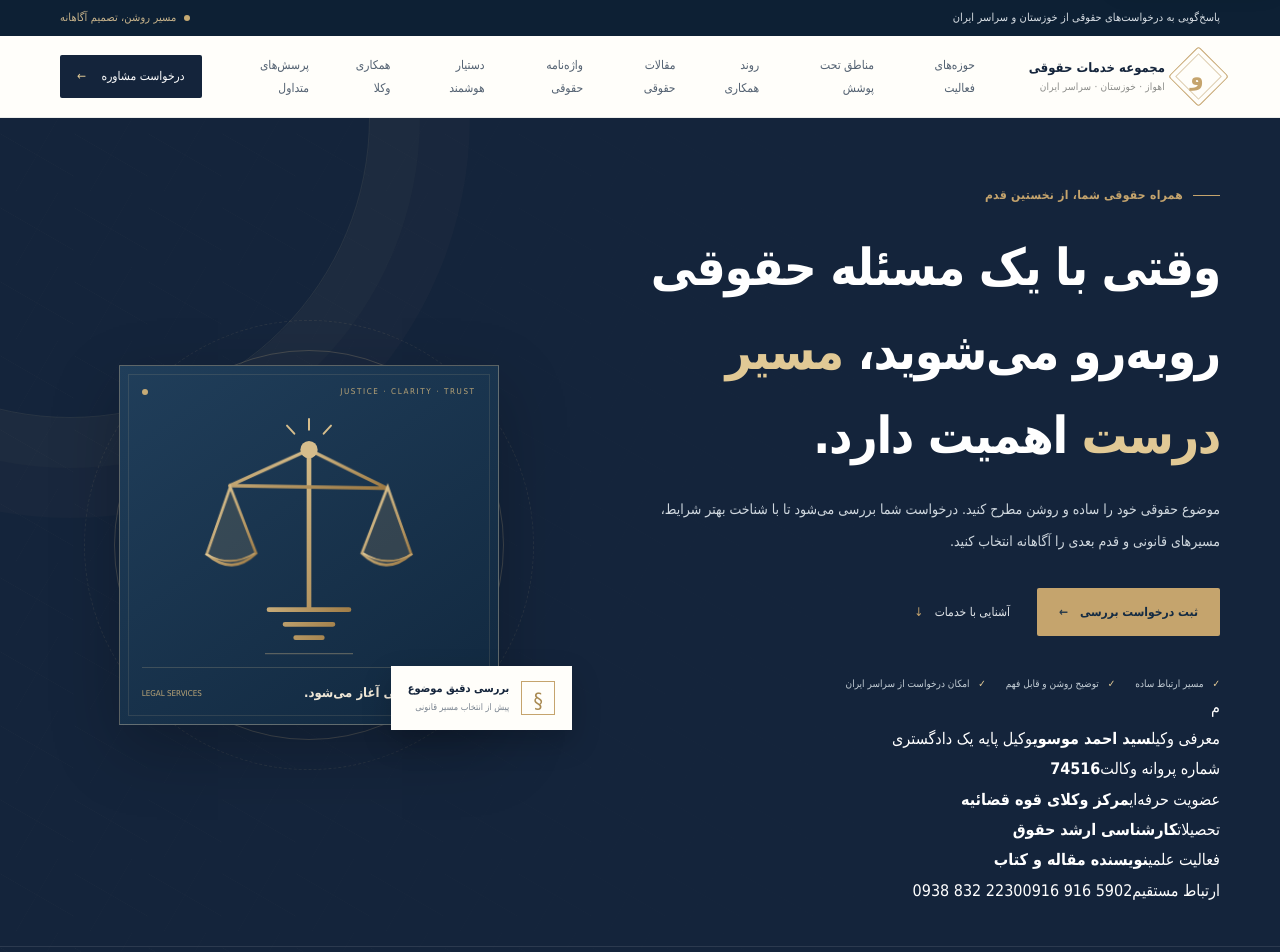
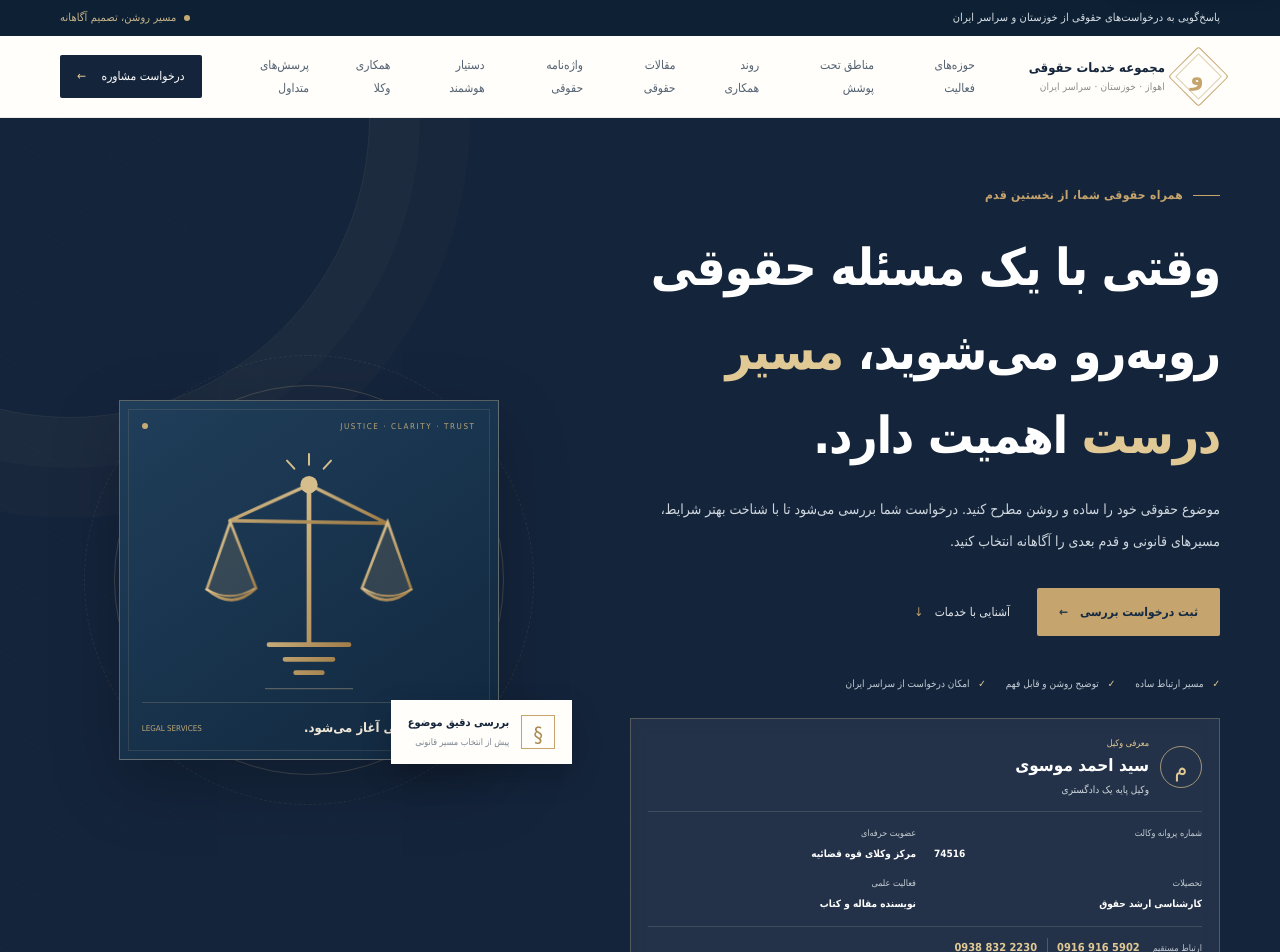
Before and after one commit to ahmadmousavi5908-crypto/vakilsite, a Next.js app: page / in a window 1280 px wide. Shown: the top 952 px of the page. Built offline with nearby package versions, Linux system fonts and the light colour scheme; no server answers; the database is empty.

Commit message:
Style attorney credentials and direct contact panel

```diff
--- a/src/app/globals.css
+++ b/src/app/globals.css
@@ -646,3 +646,21 @@ html {
 .city-national-link strong{font-size:11px;color:var(--navy)}
 .city-national-link small{font-size:9px;color:#7b8791;line-height:1.9}
 .city-national-link>b{color:#a88951;font-size:16px}
+
+
+.attorney-credentials{margin-top:25px;padding:16px 17px;background:rgba(255,255,255,.065);border:1px solid rgba(225,201,149,.27);backdrop-filter:blur(8px);max-width:590px}
+.attorney-identity{display:flex;align-items:center;gap:11px;padding-bottom:12px;border-bottom:1px solid rgba(255,255,255,.13)}
+.attorney-monogram{width:42px;height:42px;display:grid;place-items:center;border:1px solid rgba(225,201,149,.65);color:var(--gold-light);font-size:23px;border-radius:50%}
+.attorney-identity>div{display:grid;gap:0}
+.attorney-eyebrow{font-size:9px;color:var(--gold-light)}
+.attorney-identity strong{font-size:17px;color:#fff;line-height:1.6}
+.attorney-role{font-size:10px;color:#d0d8df}
+.attorney-credential-grid{display:grid;grid-template-columns:repeat(2,minmax(0,1fr));gap:12px 18px;padding:13px 0}
+.attorney-credential-grid>div{display:grid;gap:2px}
+.attorney-credential-grid span,.attorney-direct-lines>span{font-size:9px;color:#c5cdd5}
+.attorney-credential-grid strong{font-size:10px;color:#fff;font-weight:700}
+.attorney-direct-lines{display:flex;align-items:center;gap:9px;flex-wrap:wrap;padding-top:11px;border-top:1px solid rgba(255,255,255,.13)}
+.attorney-direct-lines>span{margin-left:4px}
+.attorney-direct-lines a{font-size:11px;font-weight:700;color:var(--gold-light);direction:ltr}
+.attorney-direct-lines a+a{padding-right:10px;border-right:1px solid rgba(255,255,255,.2)}
+@media(max-width:700px){.attorney-credentials{padding:13px;margin-top:20px}.attorney-identity strong{font-size:15px}.attorney-credential-grid{gap:10px}.attorney-credential-grid strong{font-size:9px}.attorney-direct-lines{gap:7px}.attorney-direct-lines a{font-size:10px}}
```
